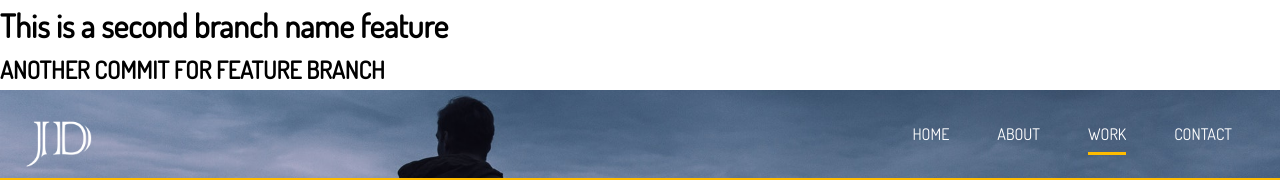
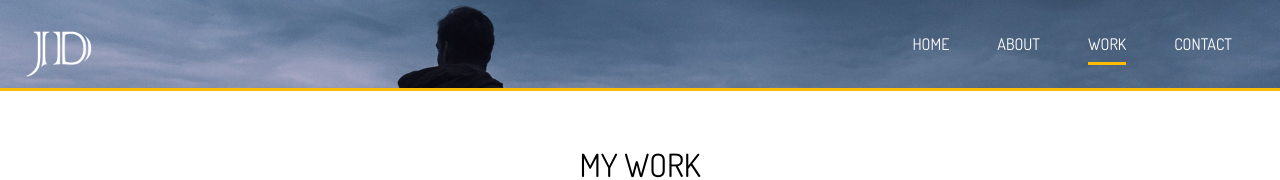
Before and after one commit to arjunesoft/Sass_Portfolio_Project_test, a website: page work.html in a window 1280 px wide. Shown: the top 180 px of the page. Drawn offline with Linux system fonts and the light colour scheme.

Commit message:
removed all added h1, h2 tags from feature branch and now its all clean feature branch with no unwanted line of codes

```diff
--- a/work.html
+++ b/work.html
@@ -16,8 +16,6 @@
 
 <body>
 
-    <h1>This is a second branch name feature</h1>
-    <h2>Another commit for feature branch</h2>
     <!-- Header -->
     <header id="header-inner">
         <div class="container">
```
